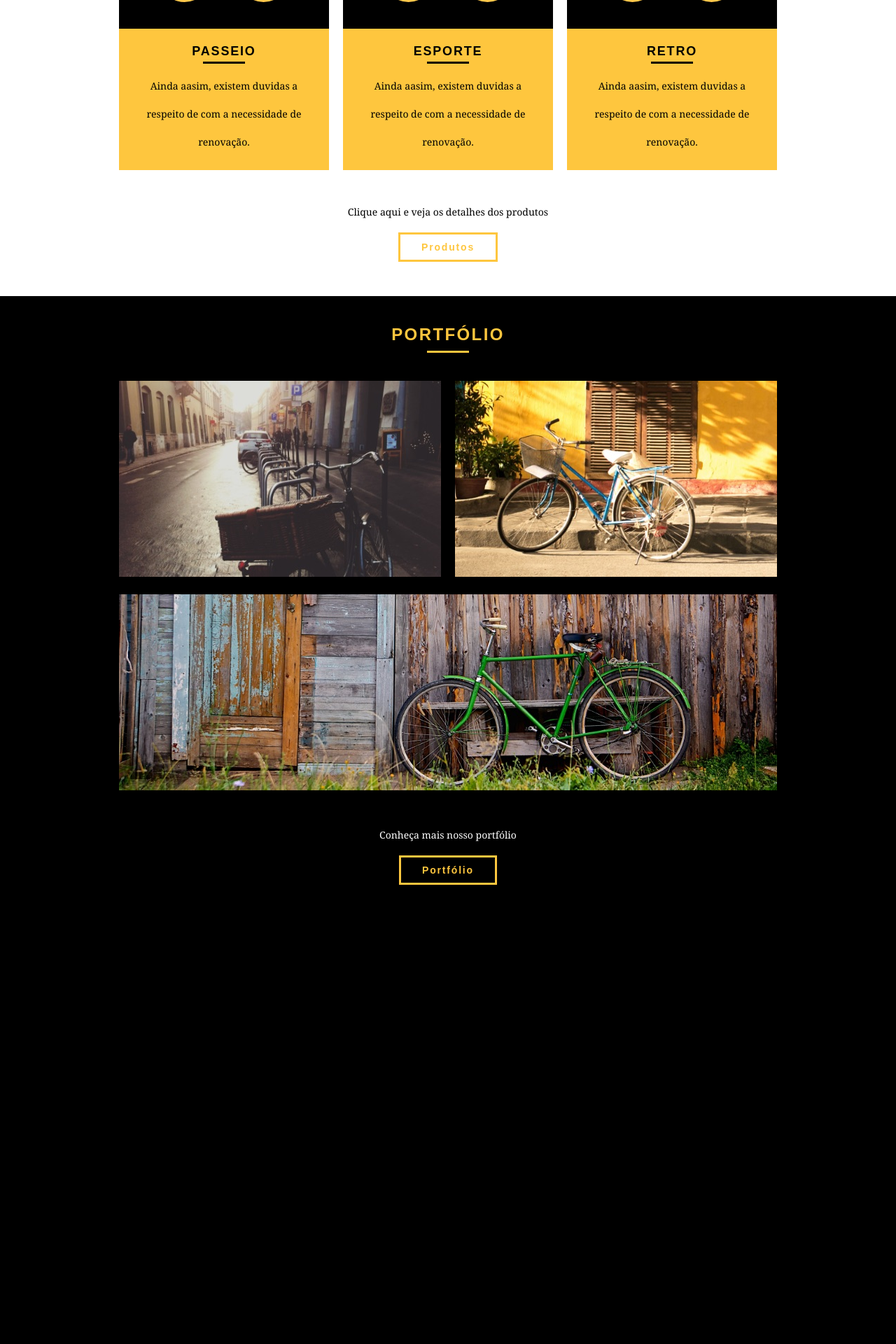
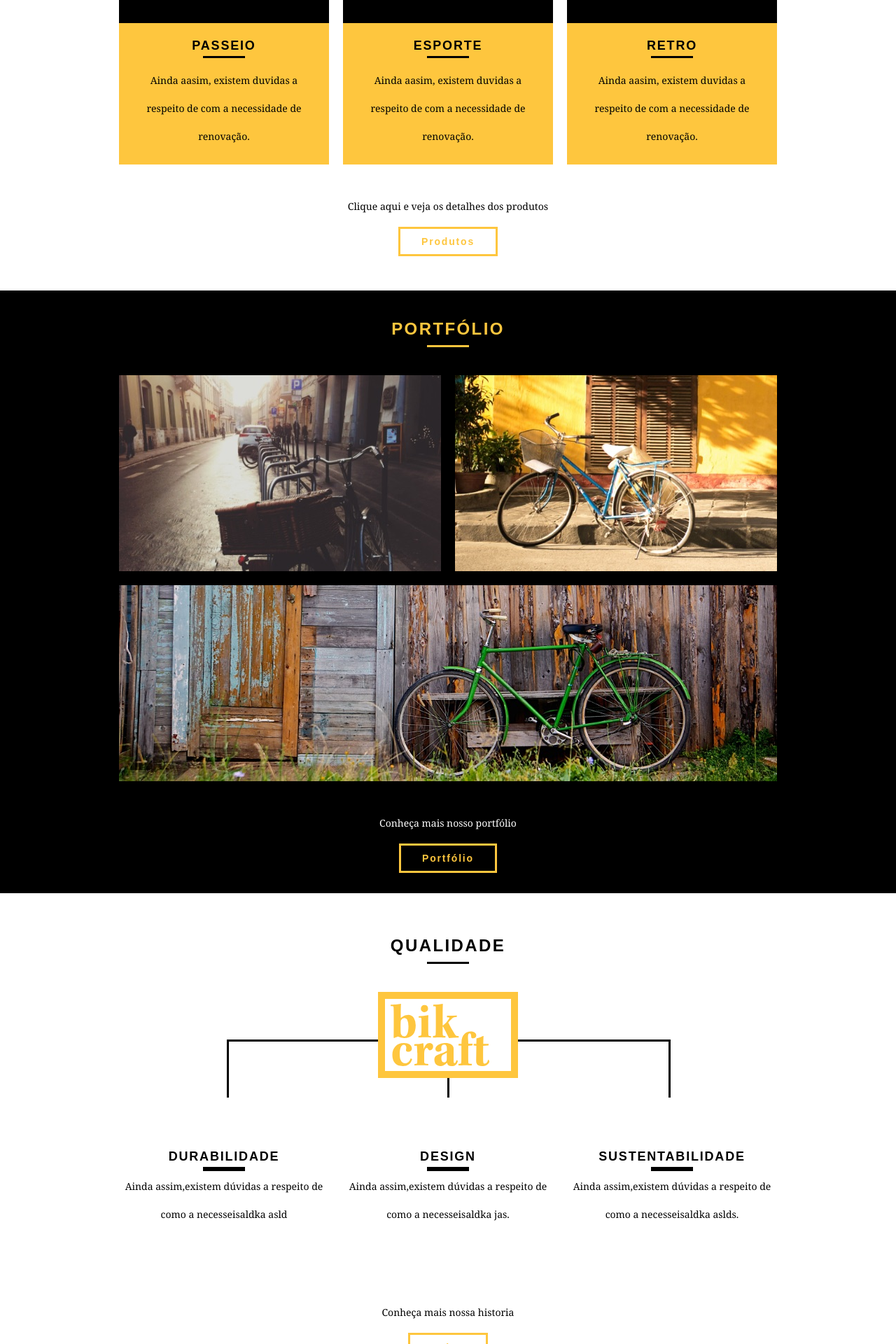
Before and after one commit to Fabriciox7/Bikcraft, a PHP site: page / in a window 1280 px wide. Shown: the part 760-2680 px from the top of the page at 70% size. Before the commit the page ends 2024 px from the top, so only its background shows below. Run offline with PHP 8.4, Linux system fonts and the light colour scheme.

Commit message:
parte Qualidade

```diff
--- a/css/style.css
+++ b/css/style.css
@@ -91,7 +91,7 @@ p {
   height: 380px;
   background: url("../img/bg.jpg") no-repeat center;
   background-size: cover;
-  margin-top: 96px;
+  margin-top: 92px;
   text-align: center;
   padding-top: 80px;
 }
@@ -132,6 +132,10 @@ p {
   font-weight: bold;
   font-size: 14px;
   letter-spacing: .1em;
+}
+
+img {
+  display: block;
 }
 
 /*Produtos*/
@@ -207,3 +211,51 @@ p {
 .portfolio .call-to-action {
   color: #fff;
 }
+
+.qualidade {
+  padding: 60px 0;
+}
+
+.qualidade:after {
+  content: "";
+  width: 634px;
+  height: 83px;
+  display: block;
+  background: url("../img/linhas.svg") no-repeat center;
+  position: absolute;
+  top: 209px;
+  right: 162px;
+  z-index: -1;
+
+}
+
+.qualidade img {
+  margin: 0 auto;
+}
+
+.qualidade_list {
+  padding-top: 20px;
+}
+
+.qualidade_list li {
+  text-align: center;
+  padding: 60px 0;
+}
+
+.qualidade_list h3 {
+  font-weight: bold;
+  font-size: 18px;
+  line-height: 25px;
+  text-transform: uppercase;
+  letter-spacing: .1em;
+  margin-top: 20px;
+}
+
+.qualidade_list h3:after {
+  content: "";
+  display: block;
+  width: 60px;
+  height: 6px;
+  background: #000;
+  margin: 2px auto;
+}
--- a/index.html
+++ b/index.html
@@ -88,11 +88,36 @@
           <img src="img/portfolio/esporte.jpg" alt="Bicicleta Esporte">
         </li>
       </ul>
-
     </div>
     <div class="call-to-action">
       <p>Conheça mais nosso portfólio</p>
       <a href="produtos.html" class="btn ">Portfólio</a>
+    </div>
+    <!-- finaliza portfólio -->
+  </section>
+
+  <section class="qualidade container">
+    <h2 class="subtitulo">qualidade </h2>
+    <img src="img/bikcraft-qualidade.svg" alt="Bikcraft">
+
+    <ul class="qualidade_list">
+      <li class="grid-1-3">
+        <h3>Durabilidade</h3>
+        <p>Ainda assim,existem dúvidas a respeito de como a necesseisaldka asld</p>
+      </li>
+      <li class="grid-1-3">
+        <h3>Design</h3>
+        <p>Ainda assim,existem dúvidas a respeito de como a necesseisaldka jas.</p>
+      </li>
+      <li class="grid-1-3">
+        <h3>Sustentabilidade</h3>
+        <p>Ainda assim,existem dúvidas a respeito de como a necesseisaldka aslds.</p>
+      </li>
+    </ul>
+
+    <div class="call-to-action">
+      <p>Conheça mais nossa historia</p>
+      <a href="produtos.html" class="btn btn-preto ">Sobre</a>
     </div>
 
   </section>
```
